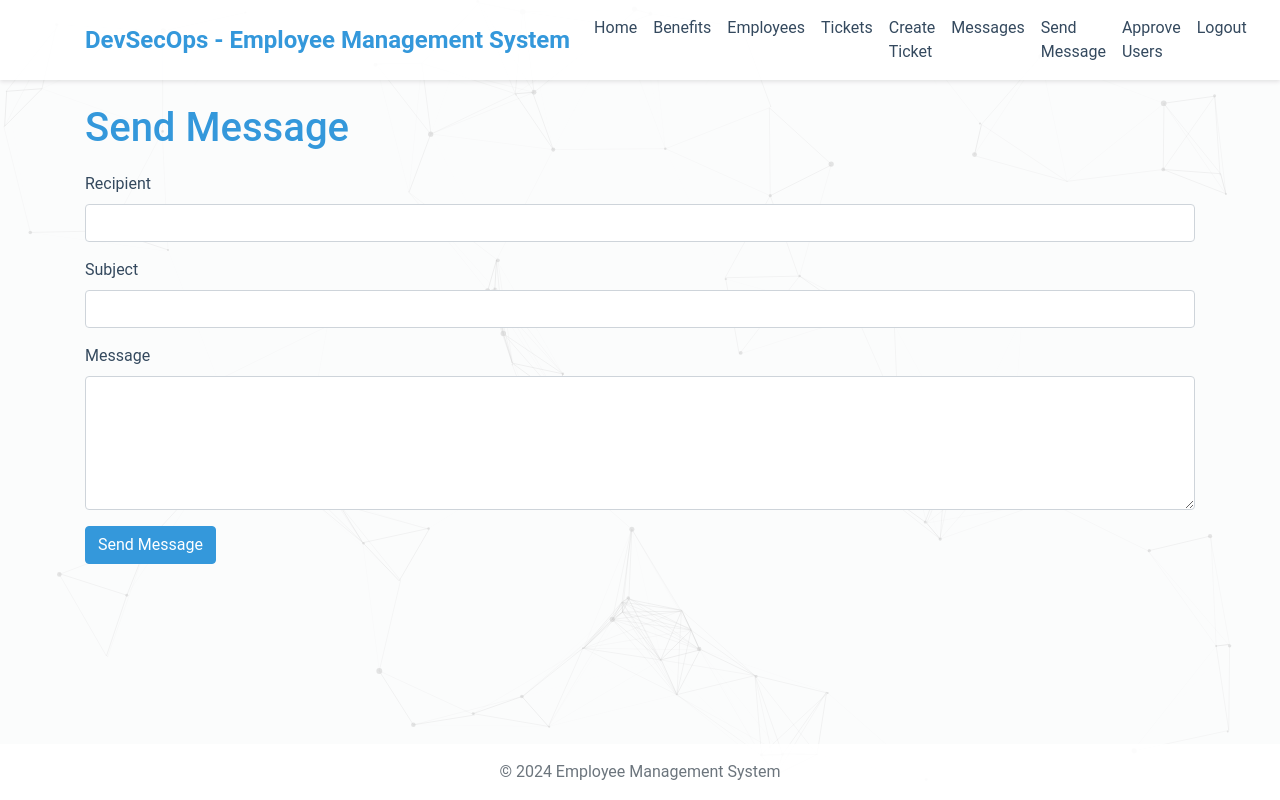
After one commit to SimonJan2/Employee_Management_Flask, a Flask app: page /send_message in a window 1280 px wide. The commit adds this page. Run offline with Flask 2, Linux system fonts and the light colour scheme; the visitor is signed in with stand-in values (Sample User, id 1); some libraries are stand-ins or nearby versions.

Commit message:
Messages

```diff
--- a/app/__init__.py
+++ b/app/__init__.py
@@ -2,6 +2,7 @@ from flask import Flask
 from flask_sqlalchemy import SQLAlchemy
 from flask_login import LoginManager
 from config import Config
+from app.models import User, Employee, Ticket, TrainingRecord, Message
 
 # sqlalchemy is used to interact with the database by creating tables and inserting data.
 db = SQLAlchemy()
--- a/app/forms.py
+++ b/app/forms.py
@@ -1,6 +1,6 @@
 from flask_wtf import FlaskForm
 from wtforms import StringField, PasswordField, BooleanField, SubmitField, IntegerField, TextAreaField, SelectField, DateField
-from wtforms.validators import DataRequired, Email, EqualTo, ValidationError
+from wtforms.validators import DataRequired, Email, EqualTo, ValidationError, Length
 from flask_wtf.file import FileField, FileAllowed
 from app.models import User
 
@@ -62,3 +62,9 @@ class TrainingRecordForm(FlaskForm):
     certification_name = StringField('Certification Name')
     certification_expiry = DateField('Certification Expiry Date')
     submit = SubmitField('Submit')
+
+class MessageForm(FlaskForm):
+    recipient = StringField('Recipient', validators=[DataRequired()])
+    subject = StringField('Subject', validators=[DataRequired(), Length(max=100)])
+    body = TextAreaField('Message', validators=[DataRequired()])
+    submit = SubmitField('Send Message')
--- a/app/routes.py
+++ b/app/routes.py
@@ -1,11 +1,11 @@
 import os
-from flask import Blueprint, render_template, redirect, url_for, flash, request
+from flask import Blueprint, render_template, redirect, url_for, flash, request, abort
 from flask_login import login_user, login_required, logout_user, current_user
 from werkzeug.security import generate_password_hash, check_password_hash
 from werkzeug.utils import secure_filename
 from app import db
-from app.models import User, Employee, TrainingRecord
-from app.forms import LoginForm, RegistrationForm, EmployeeForm, TrainingRecordForm
+from app.models import User, Employee, TrainingRecord, Message
+from app.forms import LoginForm, RegistrationForm, EmployeeForm, TrainingRecordForm, MessageForm
 from app.models import Ticket
 from app.forms import TicketForm, TicketResponseForm
 from app.s3_utils import upload_file_to_s3, delete_file_from_s3
@@ -406,3 +406,37 @@ def delete_training_record(record_id):
     db.session.commit()
     flash('Training record deleted successfully', 'success')
     return redirect(url_for('main.employee_training', employee_id=employee_id))
+
+
+@main.route('/send_message', methods=['GET', 'POST'])
+@login_required
+def send_message():
+    form = MessageForm()
+    if form.validate_on_submit():
+        recipient = User.query.filter_by(username=form.recipient.data).first()
+        if recipient is None:
+            flash('User not found.', 'error')
+            return redirect(url_for('main.send_message'))
+        msg = Message(sender=current_user, recipient=recipient,
+                      subject=form.subject.data, body=form.body.data)
+        db.session.add(msg)
+        db.session.commit()
+        flash('Your message has been sent.', 'success')
+        return redirect(url_for('main.index'))
+    return render_template('send_message.html', title='Send Message', form=form)
+
+@main.route('/messages')
+@login_required
+def messages():
+    messages = current_user.received_messages.order_by(Message.timestamp.desc()).all()
+    return render_template('messages.html', messages=messages)
+
+@main.route('/message/<int:message_id>')
+@login_required
+def view_message(message_id):
+    message = Message.query.get_or_404(message_id)
+    if current_user != message.recipient:
+        abort(403)
+    message.read = True
+    db.session.commit()
+    return render_template('view_message.html', message=message)
--- a/app/templates/base.html
+++ b/app/templates/base.html
@@ -39,6 +39,12 @@
                             </li>
                             <li class="nav-item">
                                 <a class="nav-link" href="{{ url_for('main.create_ticket') }}">Create Ticket</a>
+                            </li>
+                            <li class="nav-item">
+                                <a class="nav-link" href="{{ url_for('main.messages') }}">Messages</a>
+                            </li>
+                            <li class="nav-item">
+                                <a class="nav-link" href="{{ url_for('main.send_message') }}">Send Message</a>
                             </li>
                             {% if current_user.is_admin %}
                                 <li class="nav-item">
--- /dev/null
+++ b/app/templates/send_message.html
@@ -0,0 +1,20 @@
+{% extends "base.html" %}
+{% block content %}
+    <h1>Send Message</h1>
+    <form action="" method="post">
+        {{ form.hidden_tag() }}
+        <div class="form-group">
+            {{ form.recipient.label }}<br>
+            {{ form.recipient(class="form-control") }}
+        </div>
+        <div class="form-group">
+            {{ form.subject.label }}<br>
+            {{ form.subject(class="form-control") }}
+        </div>
+        <div class="form-group">
+            {{ form.body.label }}<br>
+            {{ form.body(class="form-control", rows="5") }}
+        </div>
+        {{ form.submit(class="btn btn-primary") }}
+    </form>
+{% endblock %}
```
Also changed, not shown: app/models.py (+18 -0 lines), app/templates/view_message.html (added, +15 -0 lines), app/templates/messages.html (added).
